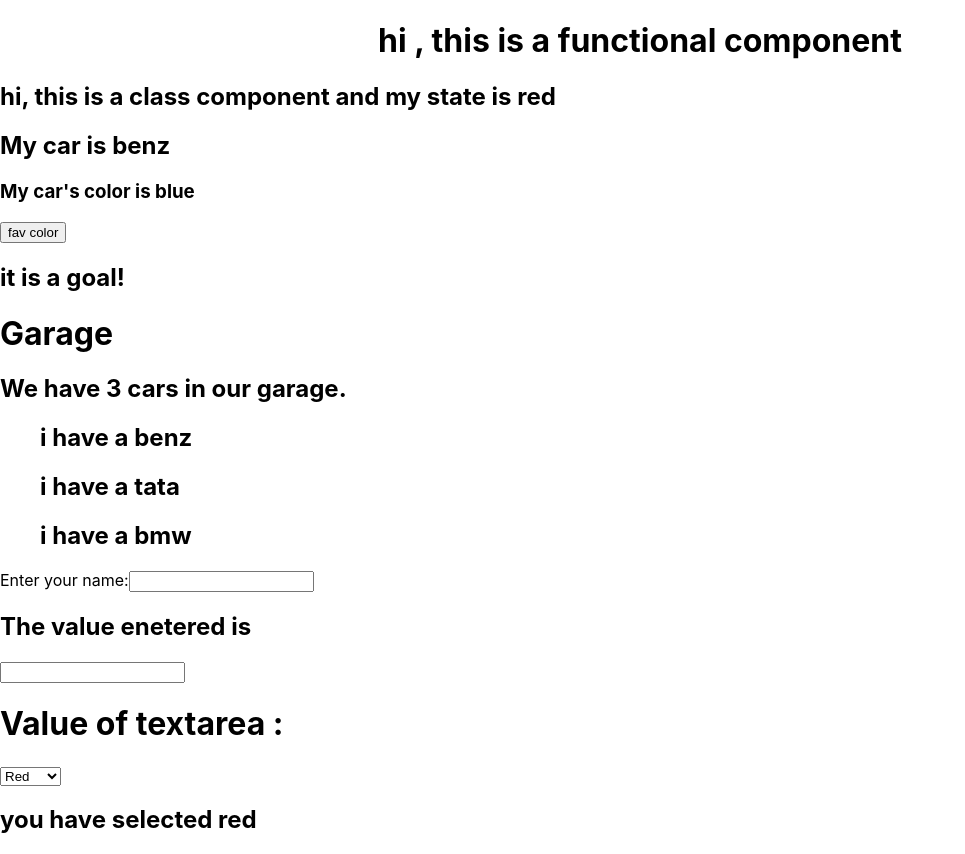
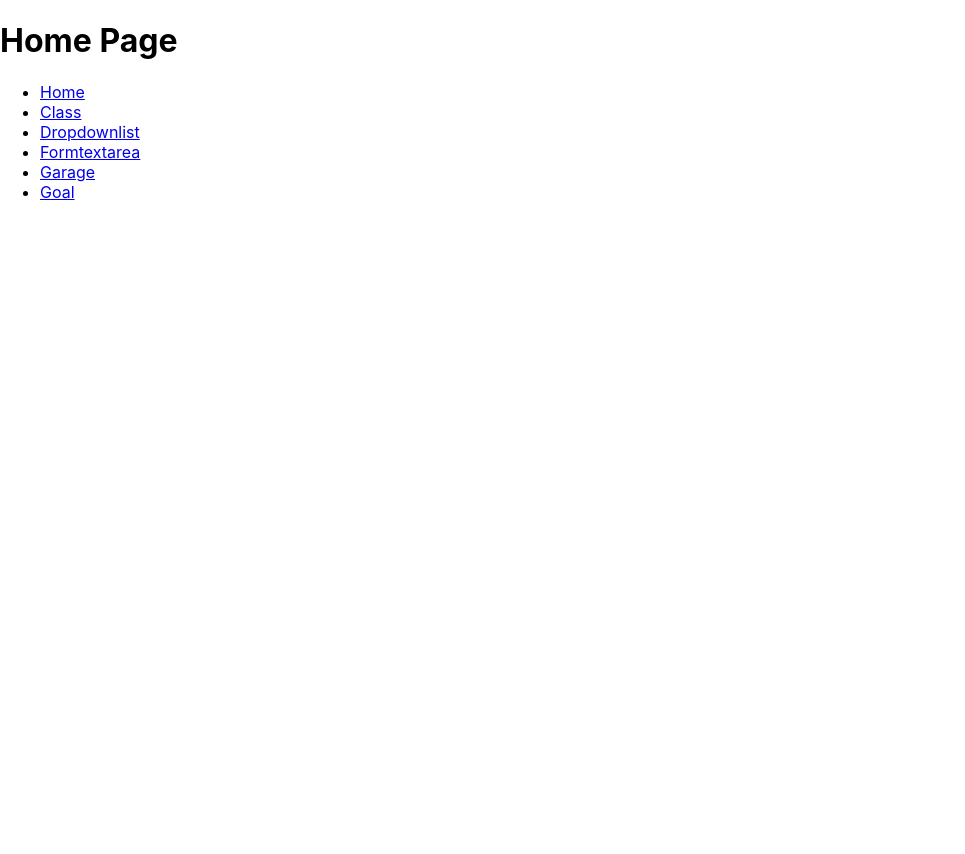
Before and after one commit to vinayjs/reactjsfulltutorial, a React (Create React App) app: page / in a window 1280 px wide. Shown: the whole page, without its empty margins (0-965 px from the left). After the commit the page ends 800 px from the top, so only its background shows below. Built offline with nearby package versions, Linux system fonts and the light colour scheme.

Commit message:
react-router

```diff
--- a/package.json
+++ b/package.json
@@ -34,5 +34,8 @@
       "last 1 firefox version",
       "last 1 safari version"
     ]
+  },
+  "devDependencies": {
+    "react-router-dom": "^6.18.0"
   }
 }
--- a/src/App.css
+++ /dev/null
@@ -1,38 +0,0 @@
-.App {
-  text-align: center;
-}
-
-.App-logo {
-  height: 40vmin;
-  pointer-events: none;
-}
-
-@media (prefers-reduced-motion: no-preference) {
-  .App-logo {
-    animation: App-logo-spin infinite 20s linear;
-  }
-}
-
-.App-header {
-  background-color: #282c34;
-  min-height: 100vh;
-  display: flex;
-  flex-direction: column;
-  align-items: center;
-  justify-content: center;
-  font-size: calc(10px + 2vmin);
-  color: white;
-}
-
-.App-link {
-  color: #61dafb;
-}
-
-@keyframes App-logo-spin {
-  from {
-    transform: rotate(0deg);
-  }
-  to {
-    transform: rotate(360deg);
-  }
-}
--- a/src/App.js
+++ b/src/App.js
@@ -1,10 +1,46 @@
-import './App.css';
+import { Route, Routes } from "react-router-dom";
+import Dropdownlist from "./pages/Dropdownlist";
+import Formtextarea from "./pages/Formtextarea";
+import Garage from "./pages/Garage";
+import Goal from "./pages/Goal";
+import Class from "./pages/Class";
+import { Link } from "react-router-dom";
+import Home from "./pages/Home";
 
 function App() {
   return (
-    <div className="App">
-      <h1> hi , this is a functional component</h1>
-    </div>
+    <>
+    <Routes>
+      <Route path="/" element={<Home />} />
+      <Route path="/class" element={<Class />} />
+      <Route path="/dropdownlist" element={<Dropdownlist/>} />
+      <Route path="/formtextarea" element={<Formtextarea/>} />
+      <Route path="/garage" element={<Garage/>} />
+      <Route path="/goal" element={<Goal/>} />
+    </Routes>
+    <nav>
+      <ul>
+      <li>
+          <Link to='/'>Home</Link>
+        </li>
+        <li>
+          <Link to='/class'>Class</Link>
+        </li>
+        <li>
+          <Link to='/dropdownlist'>Dropdownlist</Link>
+        </li>
+        <li>
+          <Link to='/formtextarea'>Formtextarea</Link>
+        </li>
+        <li>
+          <Link to='/garage'>Garage</Link>
+        </li>
+        <li>
+          <Link to='/goal'>Goal</Link>
+        </li>
+      </ul>
+    </nav>
+    </>
   );
 }
 
--- a/src/index.js
+++ b/src/index.js
@@ -3,24 +3,13 @@ import ReactDOM from 'react-dom/client';
 import './index.css';
 import App from './App';
 import reportWebVitals from './reportWebVitals';
-import Class from './Class';
-import Goal from './Goal';
-import Garage from './Garage';
-import Myform from './Myform';
-import Formtextarea from './Formtextarea';
-import Dropdownlist from './Dropdownlist';
+import { BrowserRouter } from 'react-router-dom';
 
 const root = ReactDOM.createRoot(document.getElementById('root'));
 root.render(
-  <React.StrictMode>
+  <BrowserRouter>
     <App />
-    <Class />
-    <Goal isGoal={true} />
-    <Garage cars={['benz', 'tata', 'bmw']} />
-    <Myform />
-    <Formtextarea />
-    <Dropdownlist />
-  </React.StrictMode>
+    </BrowserRouter>
 );
 
 // If you want to start measuring performance in your app, pass a function
--- a/src/Garage.js
+++ b/src/pages/Garage.js
@@ -1,5 +1,5 @@
-function Garage(props) {
-    const cars = props.cars;
+function Garage() {
+    const cars = ['benz', 'bmw', 'ferrari']
 
     return(
         <>
--- /dev/null
+++ b/src/pages/Home.js
@@ -0,0 +1,9 @@
+function Home() {
+    return (
+        <>
+        <h1>Home Page</h1>
+        </>
+    )
+}
+
+export default Home;
```
Also changed, not shown: src/pages/Class.js (renamed from src/Class.js), src/pages/Dropdownlist.js (renamed from src/Dropdownlist.js), src/pages/Formtextarea.js (renamed from src/Formtextarea.js), src/pages/Goal.js (renamed from src/Goal.js), 1 other file (tests, documents, lock files or other folders).
